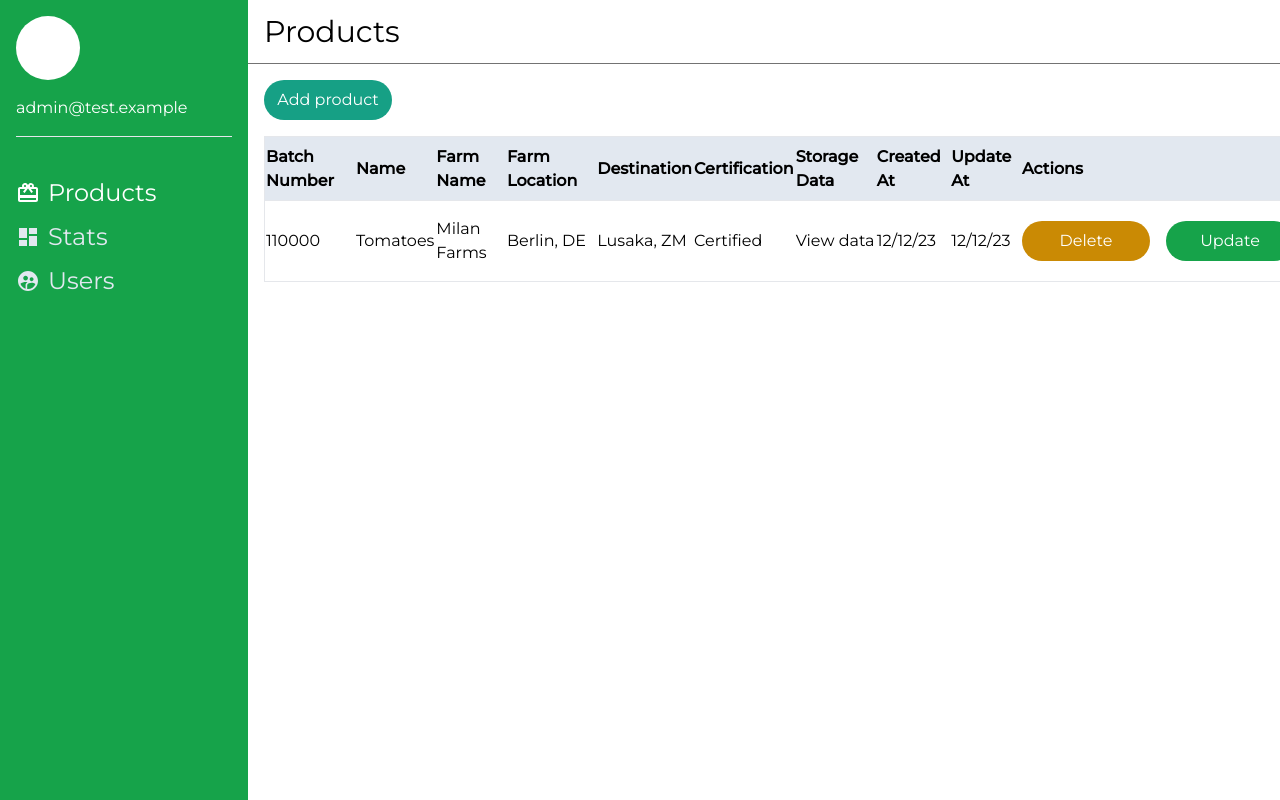
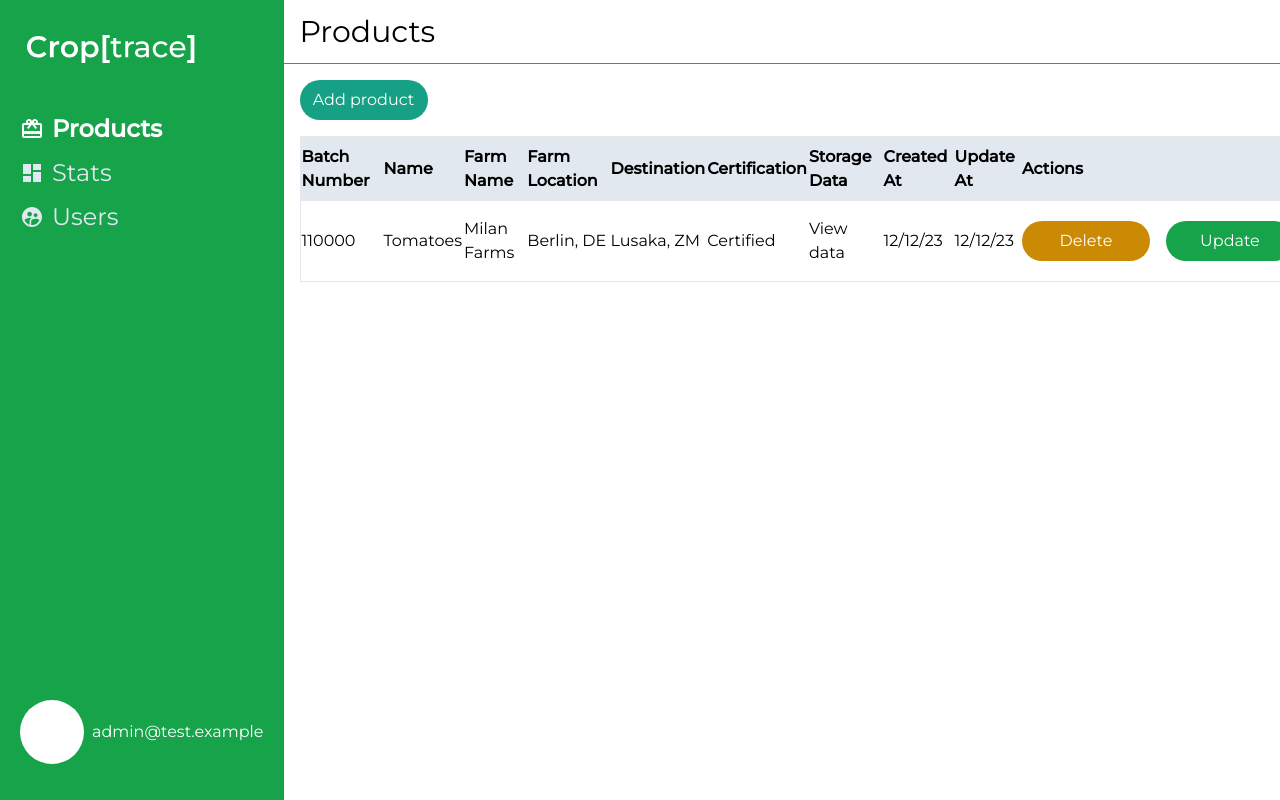
Before and after one commit to cephaschapa/CropTraceService, a Next.js app in the folder client/: page /dashboard in a window 1280 px wide. Built offline with nearby package versions, Linux system fonts and the light colour scheme.

Commit message:
feat: add logo and move email to bottom of Sidebar
Signed-off-by: Milan Gruner <milangruner@gmail.com>

```diff
--- a/client/src/components/Sidebar.tsx
+++ b/client/src/components/Sidebar.tsx
@@ -10,34 +10,34 @@ interface SidebarProps {
 export default function Sidebar(props: SidebarProps) {
     const { userEmail, selectedPage } = props;
     return (
-        <header className="w-[300px] bg-[#16A34A] h-[100vh] p-4">
+        <header className="w-[300px] bg-[#16A34A] h-[100vh] p-[20px] flex flex-col justify-between">
             <div>
-                <div className="h-16 w-16 bg-white rounded-full mb-4"/>
-                <div className="mb-4 text-white">{userEmail}</div>
-                <hr />
-            </div>
-            <div>
-                <ul className="py-10 flex flex-col space-y-3">
+                <img src="/images/logo.svg" className="mb-[46px] mt-[10px]" />
+                <ul className="space-y-3">
                     <li className="text-white flex items-center text-2xl space-x-3 cursor-pointer">
                         <Link href="/dashboard" className="flex space-x-2 items-center">
                             <MdRedeem size={24} color={selectedPage === 'Products' ? '#FFF' : '#E2E8F0'} />
-                            <span className={selectedPage === 'Products' ? 'text-white' : 'text-slate-200'}>Products</span>
+                            <span className={selectedPage === 'Products' ? 'text-white font-bold' : 'text-slate-200'}>Products</span>
                         </Link>
                     </li>
                     <li className="text-white flex items-center text-2xl space-x-3 cursor-pointer">
                         <Link href="/dashboard/stats" className="flex space-x-2 items-center">
                             <MdDashboard size={24} color={selectedPage === 'Stats' ? '#FFF' : '#E2E8F0'} />
-                            <span className={selectedPage === 'Stats' ? 'text-white' : 'text-slate-200'}>Stats</span>
+                            <span className={selectedPage === 'Stats' ? 'text-white font-bold' : 'text-slate-200'}>Stats</span>
                         </Link>
                     </li>
                     <li className="text-white flex items-center text-2xl space-x-3 cursor-pointer">
                         <Link href="/dashboard/users" className="flex space-x-2 items-center">
                             <MdSupervisedUserCircle size={24} color={selectedPage === 'Users' ? '#FFF' : '#E2E8F0'} />
-                            <span className={selectedPage === 'Users' ? 'text-white' : 'text-slate-200'}>Users</span>
+                            <span className={selectedPage === 'Users' ? 'text-white font-bold' : 'text-slate-200'}>Users</span>
                         </Link>
                     </li>
                 </ul>
             </div>
+            <div className="flex space-x-2 items-center">
+                <div className="h-16 w-16 bg-white rounded-full mb-4"/>
+                <div className="mb-4 text-white">{userEmail}</div>
+            </div>
         </header>
     );
 }
```
